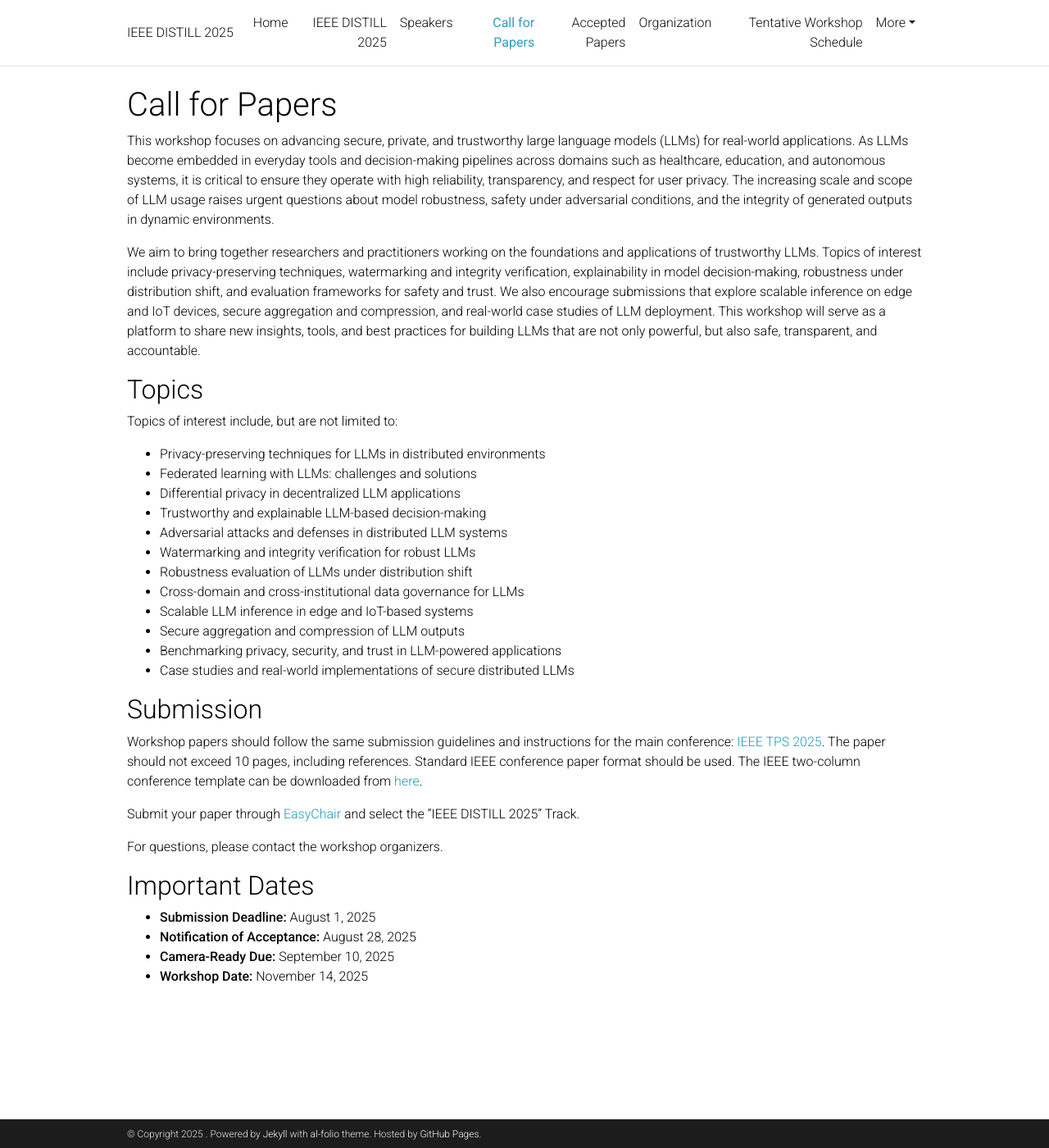
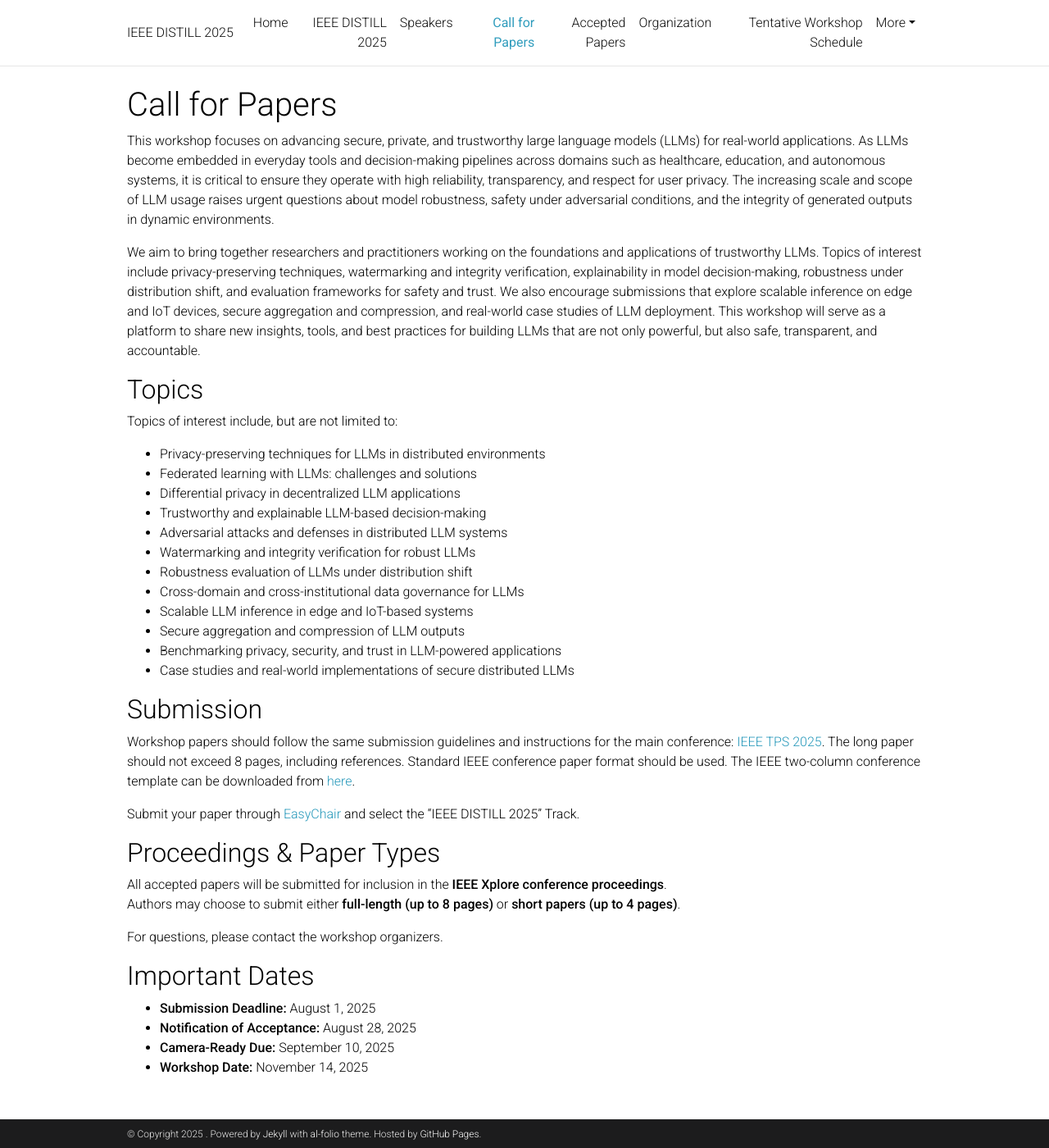
Before and after one commit to ieeedistill/ieeedistill.github.io, a Jekyll site: the page built from _pages/call_for_paper.md, in a window 1280 px wide and 1400 px high. Shown: the whole window at 82% size. Built offline with Jekyll 4.4.1, drawn with Linux system fonts in a browser that asks for light colours; comment, search, counter and statistics services are not loaded; a style sheet for code colours, icons or effects is not loaded.

Commit message:
Update call_for_paper.md

```diff
--- a/_pages/call_for_paper.md
+++ b/_pages/call_for_paper.md
@@ -31,9 +31,14 @@ Topics of interest include, but are not limited to:
 
 
 ## Submission
-Workshop papers should follow the same submission guidelines and instructions for the main conference: [IEEE TPS 2025](https://www.sis.pitt.edu/lersais/conference/tps/2025/). The paper should not exceed 10 pages, including references. Standard IEEE conference paper format should be used. The IEEE two-column conference template can be downloaded from [here](https://www.ieee.org/conferences/publishing/templates).
+Workshop papers should follow the same submission guidelines and instructions for the main conference: [IEEE TPS 2025](https://www.sis.pitt.edu/lersais/conference/tps/2025/). The long paper should not exceed 8 pages, including references. Standard IEEE conference paper format should be used. The IEEE two-column conference template can be downloaded from [here](https://www.ieee.org/conferences/publishing/templates).
 
 Submit your paper through [EasyChair](https://easychair.org/account2/signin?l=7661155834746278132) and select the "IEEE DISTILL 2025" Track.
+
+## Proceedings & Paper Types
+
+All accepted papers will be submitted for inclusion in the **IEEE Xplore conference proceedings**.
+Authors may choose to submit either **full-length (up to 8 pages)** or **short papers (up to 4 pages)**.
 
 For questions, please contact the workshop organizers.
 
```
